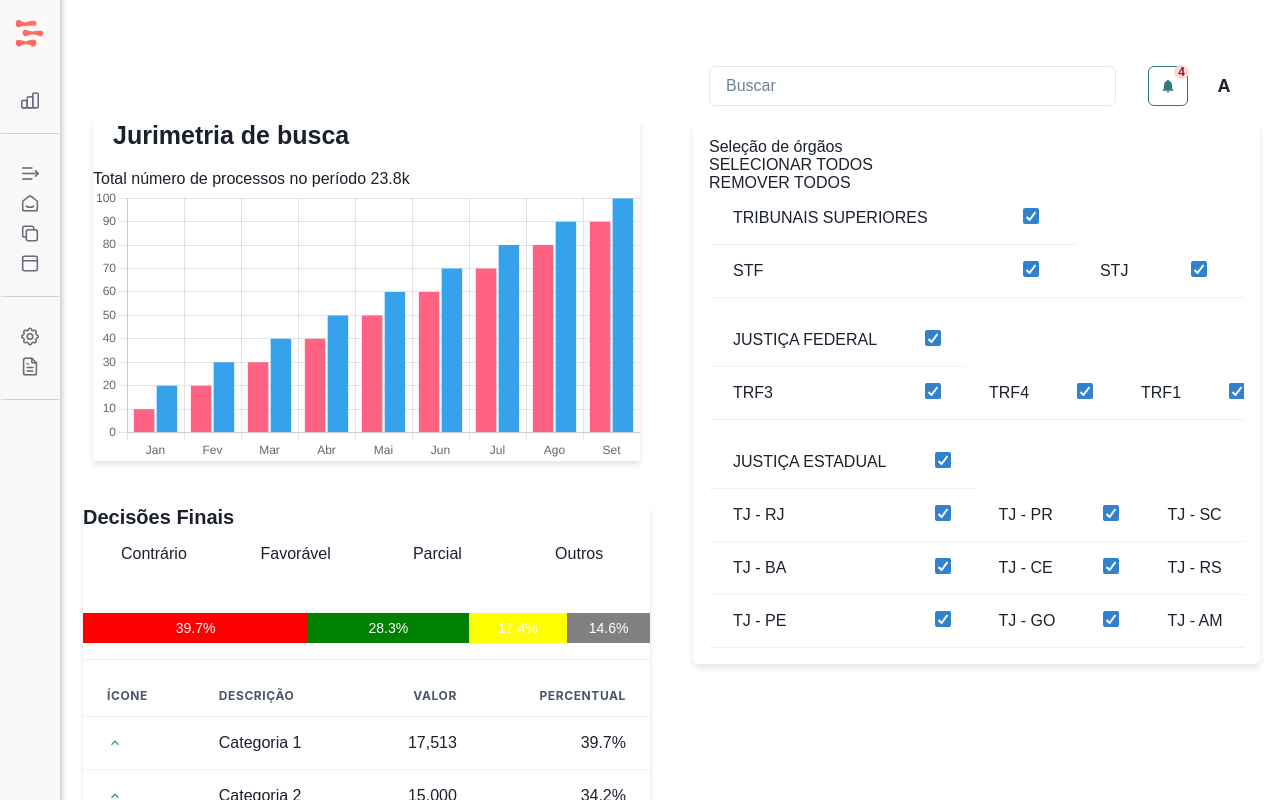
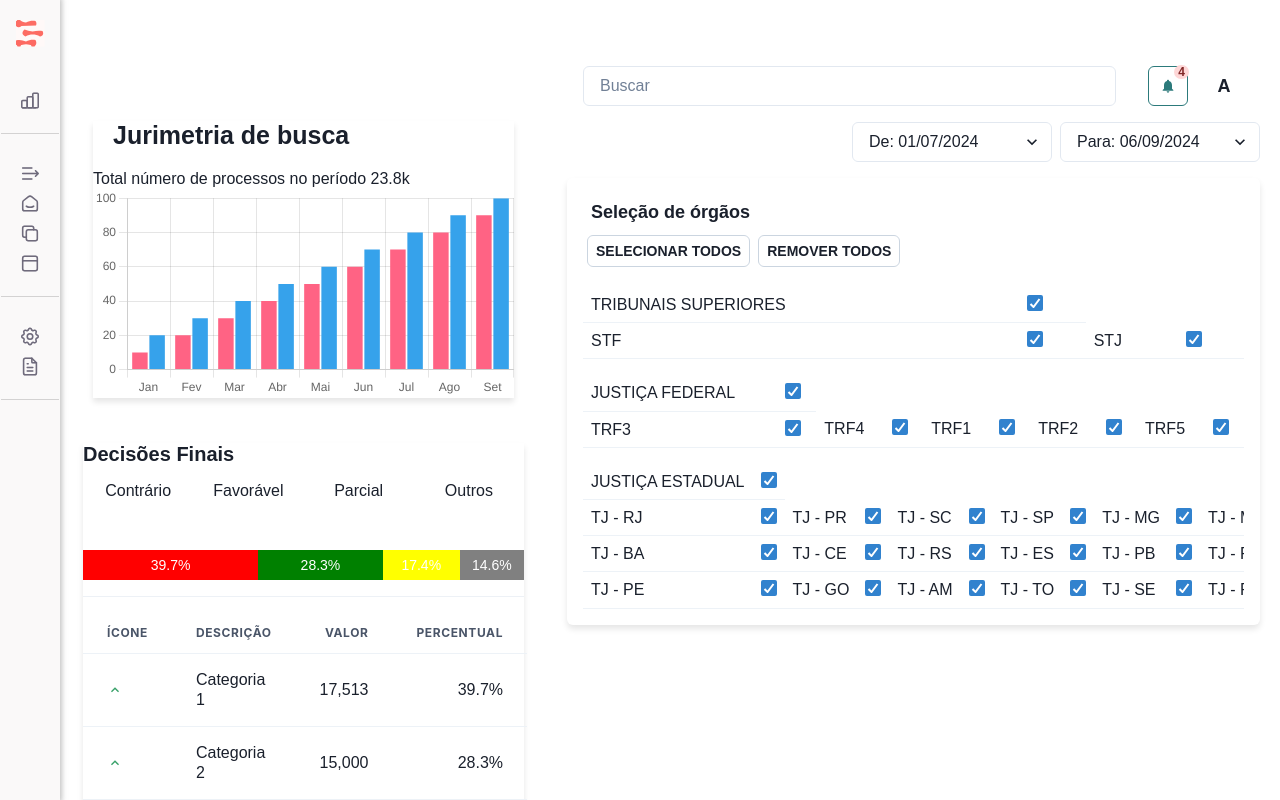
Before and after one commit to RenanGeorgio/ignai-contract, a React (Create React App) app: page /jurimetria in a window 1280 px wide. Built offline with nearby package versions, Linux system fonts and the light colour scheme.

Commit message:
fix: ajustes style

```diff
--- a/src/components/jurimetria/decisoes.tsx
+++ b/src/components/jurimetria/decisoes.tsx
@@ -24,9 +24,9 @@ const barData = [
 
 const tableData = [
   { name: 'Categoria 1', number1: '17,513', percentage: '39.7%' },
-  { name: 'Categoria 2', number1: '15,000', percentage: '34.2%' },
-  { name: 'Categoria 3', number1: '12,000', percentage: '27.8%' },
-  { name: 'Categoria 4', number1: '9,000', percentage: '20.3%' },
+  { name: 'Categoria 2', number1: '15,000', percentage: '28.3%' },
+  { name: 'Categoria 3', number1: '12,000', percentage: '17.4%' },
+  { name: 'Categoria 4', number1: '9,000', percentage: '14.6%' },
 ];
 
 const DecisoesFinais = () => {
--- a/src/components/jurimetria/selection.tsx
+++ b/src/components/jurimetria/selection.tsx
@@ -1,32 +1,58 @@
 import React from "react";
-import { Table, Tbody, Tr, Td, TableContainer, Checkbox, Box } from "@chakra-ui/react";
+import { Table, Tbody, Tr, Td, TableContainer, Checkbox, Box, Button, Select, Flex } from "@chakra-ui/react";
 
 const Selection = () => {
   return (
-    <Box boxShadow="0px 4px 6px rgba(0, 0, 0, 0.1)" p={4} borderRadius="md">
-      <div>
-        <div>
-          <div>Seleção de órgãos</div>
-          <div>
-            <button>SELECIONAR TODOS</button>
-          </div>
-          <div>
-            <button>REMOVER TODOS</button>
-          </div>
-        </div>
+    <Box>
+      <Flex mb={4} justify="flex-end" gap={2}>
+        <Select placeholder="De: 01/07/2024" width="200px">
+          <option value="janeiro">05/07/2024</option>
+          <option value="fevereiro">10/07/2024</option>
+        </Select>
+        <Select placeholder="Para: 06/09/2024" width="200px">
+          <option value="2024">15/09/2024</option>
+          <option value="2023">30/09/2024</option>
+        </Select>
+      </Flex>
+      <Box boxShadow="0px 4px 6px rgba(0, 0, 0, 0.1)" p={4} borderRadius="md">
+        <Box fontWeight="bold" fontSize="lg" m={2}>Seleção de órgãos</Box>
+        <Flex align="flex-start" mb={4}>
+          <Flex >
+          <Button
+            size="sm"
+            border="1px"
+            borderColor="gray.300"
+            variant="outline"
+            p={2}
+            m={1}
+          >
+            SELECIONAR TODOS
+          </Button>
+          <Button
+            size="sm"
+            border="1px"
+            borderColor="gray.300"
+            variant="outline"
+            p={2}
+            m={1}
+          >
+            REMOVER TODOS
+          </Button>
+          </Flex>
+        </Flex>
 
         <TableContainer>
           <Table variant="simple">
             <Tbody>
               <Tr>
-                <Td>TRIBUNAIS SUPERIORES</Td>
-                <Td><Checkbox defaultChecked /></Td>
+                <Td p={2} lineHeight="1.2">TRIBUNAIS SUPERIORES</Td>
+                <Td p={2} lineHeight="1.2"><Checkbox defaultChecked /></Td>
               </Tr>
               <Tr>
-                <Td>STF</Td>
-                <Td><Checkbox defaultChecked /></Td>
-                <Td>STJ</Td>
-                <Td><Checkbox defaultChecked /></Td>
+                <Td p={2} lineHeight="1.2">STF</Td>
+                <Td p={2} lineHeight="1.2"><Checkbox defaultChecked /></Td>
+                <Td p={2} lineHeight="1.2">STJ</Td>
+                <Td p={2} lineHeight="1.2"><Checkbox defaultChecked /></Td>
               </Tr>
             </Tbody>
           </Table>
@@ -36,20 +62,20 @@ const Selection = () => {
           <Table variant="simple">
             <Tbody>
               <Tr>
-                <Td>JUSTIÇA FEDERAL</Td>
-                <Td><Checkbox defaultChecked /></Td>
+                <Td p={2} lineHeight="1.2">JUSTIÇA FEDERAL</Td>
+                <Td p={2} lineHeight="1.2"><Checkbox defaultChecked /></Td>
               </Tr>
               <Tr>
-                <Td>TRF3</Td>
-                <Td><Checkbox defaultChecked /></Td>
-                <Td>TRF4</Td>
-                <Td><Checkbox defaultChecked /></Td>
-                <Td>TRF1</Td>
-                <Td><Checkbox defaultChecked /></Td>
-                <Td>TRF2</Td>
-                <Td><Checkbox defaultChecked /></Td>
-                <Td>TRF5</Td>
-                <Td><Checkbox defaultChecked /></Td>
+                <Td p={2} lineHeight="1.2">TRF3</Td>
+                <Td p={2} lineHeight="1.2"><Checkbox defaultChecked /></Td>
+                <Td p={2} lineHeight="1.2">TRF4</Td>
+                <Td p={2} lineHeight="1.2"><Checkbox defaultChecked /></Td>
+                <Td p={2} lineHeight="1.2">TRF1</Td>
+                <Td p={2} lineHeight="1.2"><Checkbox defaultChecked /></Td>
+                <Td p={2} lineHeight="1.2">TRF2</Td>
+                <Td p={2} lineHeight="1.2"><Checkbox defaultChecked /></Td>
+                <Td p={2} lineHeight="1.2">TRF5</Td>
+                <Td p={2} lineHeight="1.2"><Checkbox defaultChecked /></Td>
               </Tr>
             </Tbody>
           </Table>
@@ -59,55 +85,55 @@ const Selection = () => {
           <Table variant="simple">
             <Tbody>
               <Tr>
-                <Td>JUSTIÇA ESTADUAL</Td>
-                <Td><Checkbox defaultChecked /></Td>
+                <Td p={2} lineHeight="1.2">JUSTIÇA ESTADUAL</Td>
+                <Td p={2} lineHeight="1.2"><Checkbox defaultChecked /></Td>
               </Tr>
               <Tr>
-                <Td>TJ - RJ</Td>
-                <Td><Checkbox defaultChecked /></Td>
-                <Td>TJ - PR</Td>
-                <Td><Checkbox defaultChecked /></Td>
-                <Td>TJ - SC</Td>
-                <Td><Checkbox defaultChecked /></Td>
-                <Td>TJ - SP</Td>
-                <Td><Checkbox defaultChecked /></Td>
-                <Td>TJ - MG</Td>
-                <Td><Checkbox defaultChecked /></Td>
-                <Td>TJ - MS</Td>
-                <Td><Checkbox defaultChecked /></Td>
+                <Td p={2} lineHeight="1.2">TJ - RJ</Td>
+                <Td p={2} lineHeight="1.2"><Checkbox defaultChecked /></Td>
+                <Td p={2} lineHeight="1.2">TJ - PR</Td>
+                <Td p={2} lineHeight="1.2"><Checkbox defaultChecked /></Td>
+                <Td p={2} lineHeight="1.2">TJ - SC</Td>
+                <Td p={2} lineHeight="1.2"><Checkbox defaultChecked /></Td>
+                <Td p={2} lineHeight="1.2">TJ - SP</Td>
+                <Td p={2} lineHeight="1.2"><Checkbox defaultChecked /></Td>
+                <Td p={2} lineHeight="1.2">TJ - MG</Td>
+                <Td p={2} lineHeight="1.2"><Checkbox defaultChecked /></Td>
+                <Td p={2} lineHeight="1.2">TJ - MS</Td>
+                <Td p={2} lineHeight="1.2"><Checkbox defaultChecked /></Td>
               </Tr>
               <Tr>
-                <Td>TJ - BA</Td>
-                <Td><Checkbox defaultChecked /></Td>
-                <Td>TJ - CE</Td>
-                <Td><Checkbox defaultChecked /></Td>
-                <Td>TJ - RS</Td>
-                <Td><Checkbox defaultChecked /></Td>
-                <Td>TJ - ES</Td>
-                <Td><Checkbox defaultChecked /></Td>
-                <Td>TJ - PB</Td>
-                <Td><Checkbox defaultChecked /></Td>
-                <Td>TJ - PA</Td>
-                <Td><Checkbox defaultChecked /></Td>
+                <Td p={2} lineHeight="1.2">TJ - BA</Td>
+                <Td p={2} lineHeight="1.2"><Checkbox defaultChecked /></Td>
+                <Td p={2} lineHeight="1.2">TJ - CE</Td>
+                <Td p={2} lineHeight="1.2"><Checkbox defaultChecked /></Td>
+                <Td p={2} lineHeight="1.2">TJ - RS</Td>
+                <Td p={2} lineHeight="1.2"><Checkbox defaultChecked /></Td>
+                <Td p={2} lineHeight="1.2">TJ - ES</Td>
+                <Td p={2} lineHeight="1.2"><Checkbox defaultChecked /></Td>
+                <Td p={2} lineHeight="1.2">TJ - PB</Td>
+                <Td p={2} lineHeight="1.2"><Checkbox defaultChecked /></Td>
+                <Td p={2} lineHeight="1.2">TJ - PA</Td>
+                <Td p={2} lineHeight="1.2"><Checkbox defaultChecked /></Td>
               </Tr>
               <Tr>
-                <Td>TJ - PE</Td>
-                <Td><Checkbox defaultChecked /></Td>
-                <Td>TJ - GO</Td>
-                <Td><Checkbox defaultChecked /></Td>
-                <Td>TJ - AM</Td>
-                <Td><Checkbox defaultChecked /></Td>
-                <Td>TJ - TO</Td>
-                <Td><Checkbox defaultChecked /></Td>
-                <Td>TJ - SE</Td>
-                <Td><Checkbox defaultChecked /></Td>
-                <Td>TJ - RO</Td>
-                <Td><Checkbox defaultChecked /></Td>
+                <Td p={2} lineHeight="1.2">TJ - PE</Td>
+                <Td p={2} lineHeight="1.2"><Checkbox defaultChecked /></Td>
+                <Td p={2} lineHeight="1.2">TJ - GO</Td>
+                <Td p={2} lineHeight="1.2"><Checkbox defaultChecked /></Td>
+                <Td p={2} lineHeight="1.2">TJ - AM</Td>
+                <Td p={2} lineHeight="1.2"><Checkbox defaultChecked /></Td>
+                <Td p={2} lineHeight="1.2">TJ - TO</Td>
+                <Td p={2} lineHeight="1.2"><Checkbox defaultChecked /></Td>
+                <Td p={2} lineHeight="1.2">TJ - SE</Td>
+                <Td p={2} lineHeight="1.2"><Checkbox defaultChecked /></Td>
+                <Td p={2} lineHeight="1.2">TJ - RO</Td>
+                <Td p={2} lineHeight="1.2"><Checkbox defaultChecked /></Td>
               </Tr>
             </Tbody>
           </Table>
         </TableContainer>
-      </div>
+      </Box>
     </Box>
   );
 };
--- a/src/pages/Jurimetria.tsx
+++ b/src/pages/Jurimetria.tsx
@@ -1,40 +1,39 @@
 import { FunctionComponent } from "react";
 import Navbar from "@components/automation/Navbar";
+import styles from "@styles/Jurimetria.module.css";
 import JurimetriaChart from "@components/graph/JurimetriaChart";
 import Selection from "@components/jurimetria/selection";
 import DecisoesFinais from "@components/jurimetria/decisoes";
 import { Box } from "@chakra-ui/react";
-
-import styles from "@styles/Jurimetria.module.css";
 
 export type JurimetriaType = {
   className?: string;
   expanded: boolean;
 };
 
-const Jurimetria: FunctionComponent<JurimetriaType> = ({ expanded }: JurimetriaType) => {
+const Jurimetria: FunctionComponent<JurimetriaType> = ({ className = "", expanded }) => {
   return (
-    <div className={styles.jurimetria}>
+    <div className={[styles.jurimetria, className].join(" ")}>
       <Box
         ml={expanded ? "200px" : "20px"}
         transition="margin 0.3s ease"
         width="100%"
       >
         <section className={styles.content}>
-          <div style={{ width: "45%", height: "30%", marginLeft: "auto", marginTop: "50px", marginRight: "20px"}}>
+          <div style={{ width: "55%", height: "30%", marginLeft: "auto", marginTop: "50px", marginRight: "20px"}}>
             <Navbar />
             <Selection />
           </div>
-          <div style={{width: "45%", marginLeft: "5%", marginTop: "-15%", marginBottom: "45px"}}>
+          <div style={{width: "35%", marginLeft: "5%", marginTop: "-15%", marginBottom: "45px"}}>
             <JurimetriaChart />
           </div>
-          <div style={{ width: "45%", marginLeft: "5%", boxShadow: "0px 4px 6px rgba(0, 0, 0, 0.1)" }}>
+          <div style={{ width: "35%", marginLeft: "5%", boxShadow: "0px 4px 6px rgba(0, 0, 0, 0.1)", marginBottom: "40px" }}>
             <DecisoesFinais />
           </div>
         </section>
       </Box>
     </div>
   );
-}
+};
 
 export default Jurimetria;
```
